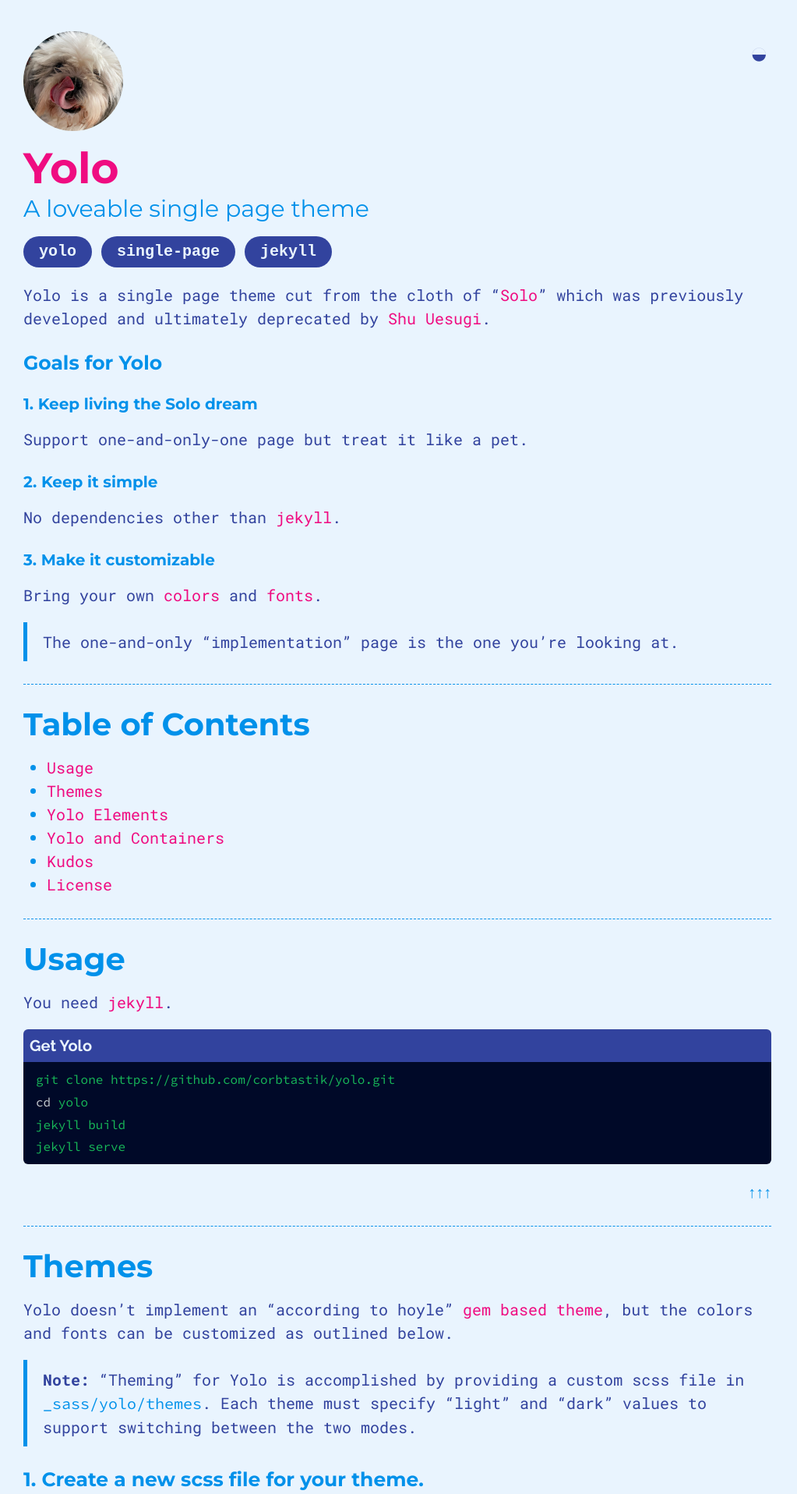
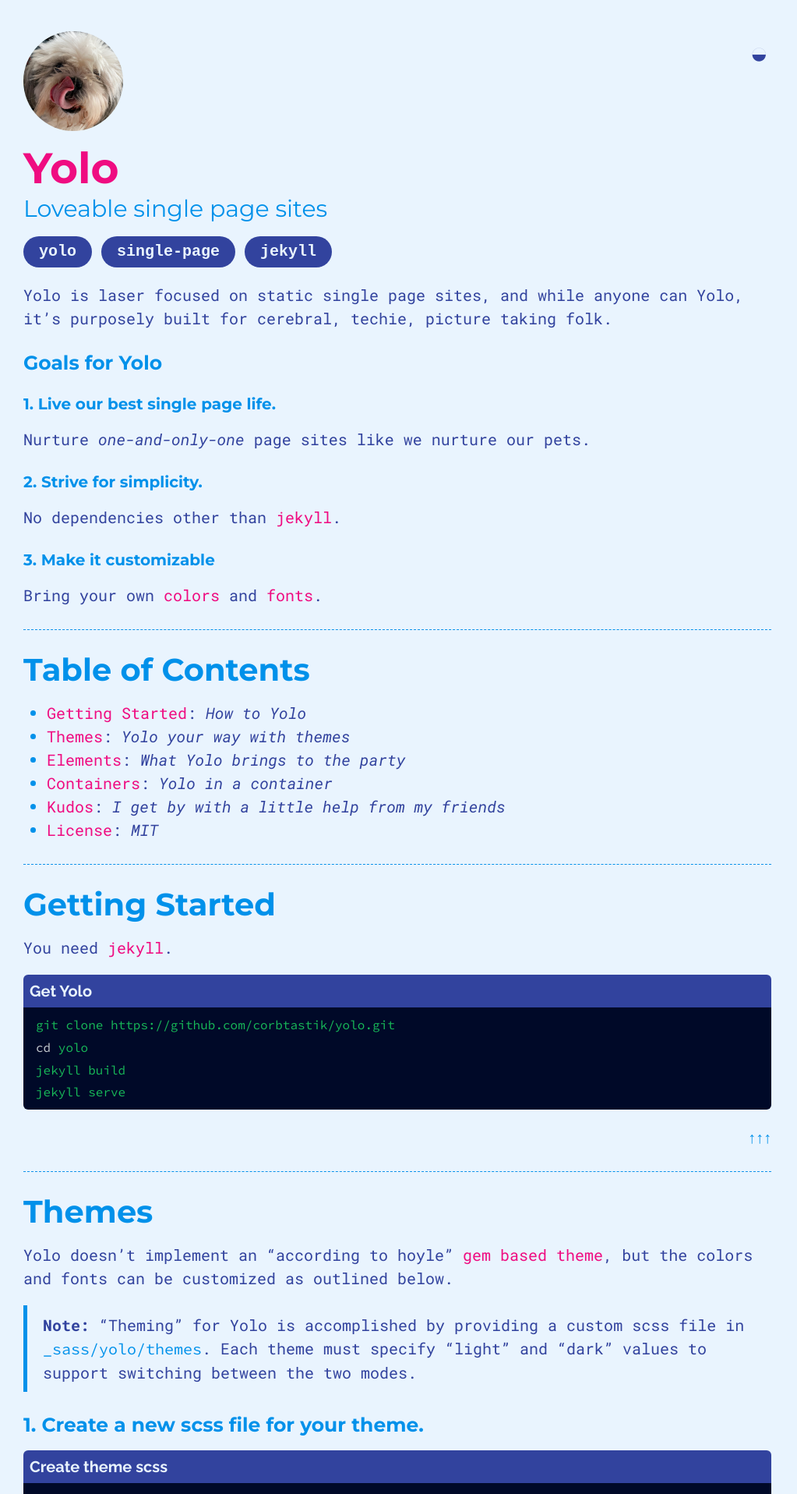
Before and after one commit to corbtastik/yolo, a Jekyll site: the page built from index.md, in a window 1280 px wide. Shown: the top 1916 px of the page at 78% size, without its empty margins (0-1023 px from the left). Built offline with Jekyll 4.4.1, drawn with Linux system fonts in a browser that asks for light colours; some web fonts are replaced; some of the changed text lies outside the part shown.

Commit message:
WIP scrub index.md

```diff
--- a/_config.yml
+++ b/_config.yml
@@ -1,7 +1,7 @@
 # Site settings
-title: Yolo, a loveable single page theme
+title: Yolo on my friend
 tag_text: Yolo
-description: A loveable single page theme
+description: Loveable single page sites
 # Site customizations
 style: corbs
 logo: assets/images/site/logo.png
@@ -14,7 +14,7 @@ exclude:
   - "BACKLOG.md"
   - "Makefile"
   - "Containerfile"
-  - ".site-build"
+  - ".yolo-build"
   - "src/"
   - "docs/"
 sass:
--- a/_includes/typography.html
+++ b/_includes/typography.html
@@ -4,7 +4,7 @@
 -->
 <h3>Three families</h3>
 
-<ul class="no-bullets">
+<ul>
     <li class="is-family-primary">Primary Font Family</li>
     <li class="is-family-secondary">Secondary Font Family</li>
     <li class="is-monospaced-font">Monospaced Font Family</li>
--- a/_sass/yolo/_images.scss
+++ b/_sass/yolo/_images.scss
@@ -24,6 +24,7 @@ img {
   }
   &.thumbnail {
     object-fit: cover;
+    aspect-ratio: 1/1;
     width: $thumbnail-width;
     height: $thumbnail-width;
     border-radius: .128em;
@@ -50,6 +51,7 @@ img {
       width: $dimension * 1px;
       height: $dimension * 1px;
       object-fit: cover;
+      aspect-ratio: 1/1;
       border-radius: #{$dimension / 1000}em;
       &.max {
         border-radius: #{nth($ratio-1-by-1, -1) / 1000}em;
@@ -65,6 +67,7 @@ img {
       width: $dimension * 1px;
       height: $dimension * 1px;
       object-fit: cover;
+      aspect-ratio: 1/1;
       border-radius: #{$dimension / 1000}em;
       &.max {
         border-radius: #{nth($ratio-1-by-1, -1) / 1000}em;
@@ -144,6 +147,7 @@ img {
       height: $dimension * 1px;
       width: $dimension * 1px;
       object-fit: cover;
+      aspect-ratio: 1/1;
       border-radius: 50%;
       &.max {
         width: 100%;
--- a/index.md
+++ b/index.md
@@ -6,15 +6,15 @@ tags:
 - jekyll
 ---
 
-Yolo is a single page theme cut from the cloth of "[Solo](http://chibicode.github.io/solo)" which was previously developed and ultimately deprecated by [Shu Uesugi](https://github.com/chibicode).
+Yolo is laser focused on static single page sites, and while anyone can Yolo, it's purposely built for cerebral, techie, picture taking folk.
 
 ##### Goals for Yolo
 
-###### 1. Keep living the Solo dream
+###### 1. Live our best single page life.
 
-Support one-and-only-one page but treat it like a pet.
+Nurture _one-and-only-one_ page sites like we nurture our pets.
 
-###### 2. Keep it simple
+###### 2. Strive for simplicity.
 
 No dependencies other than [jekyll](https://jekyllrb.com/).
 
@@ -22,22 +22,20 @@ No dependencies other than [jekyll](https://jekyllrb.com/).
 
 Bring your own [colors](#colors) and [fonts](#typography).
 
-> The one-and-only "implementation" page is the one you're looking at.
-
 ---
 
 ## Table of Contents
 
-* [Usage](#usage)
-* [Themes](#themes)
-* [Yolo Elements](#yolo-elements)
-* [Yolo and Containers](#yolo-and-containers)
-* [Kudos](#thanks)
-* [License](#license)
+* [Getting Started](#getting-started): _How to Yolo_
+* [Themes](#themes): _Yolo your way with themes_
+* [Elements](#elements): _What Yolo brings to the party_
+* [Containers](#containers): _Yolo in a container_
+* [Kudos](#thanks): _I get by with a little help from my friends_
+* [License](#license): _MIT_
 
 ---
 
-## Usage
+## Getting Started
 
 You need [jekyll](https://jekyllrb.com/).
 
@@ -789,7 +787,7 @@ Yolo has basic support for embedding Google Slides.
 
 ---
 
-## Yolo and Containers
+## Containers
 
 This section "contains" information on building and running your single page Yolo site as a container.
 
@@ -843,7 +841,9 @@ When I want an unvarnished take on HTML, CSS, and Javascript I go to [w3schools]
 
 ### [Solo](http://chibicode.github.io/solo/)
 
-Years ago I googled _"minimal jekyll theme"_, which led me to [Solo](http://chibicode.github.io/solo/). It was exactly what I was looking for, simple to get started and customize. Not to mention there's a quirky beauty in its look. Over the years I've used Solo for single page "technical" docs. It's the motivation and starting point for Yolo.
+Years ago I googled _"minimal jekyll theme"_, which led me to [Solo](http://chibicode.github.io/solo/). It was exactly what I was looking for, simple to get started and customize. Not to mention there's a quirky beauty in its look. Over the years I've used Solo for single page "technical" docs.
+
+Yolo is cut from the cloth of "[Solo](http://chibicode.github.io/solo)" which was previously developed by [Shu Uesugi](https://github.com/chibicode).
 
 > Well done [Shu Uesugi](https://github.com/chibicode), sanks amigo.
 
```
Also changed, not shown: other parts of index.md (+1 -1 lines), BACKLOG.md (+1 -1 lines), 3 other files.
